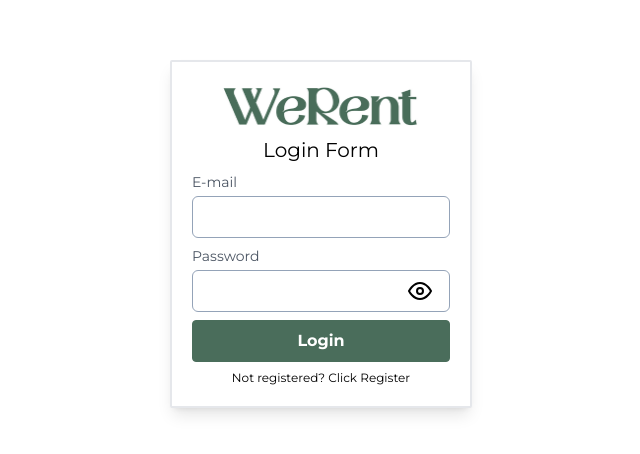
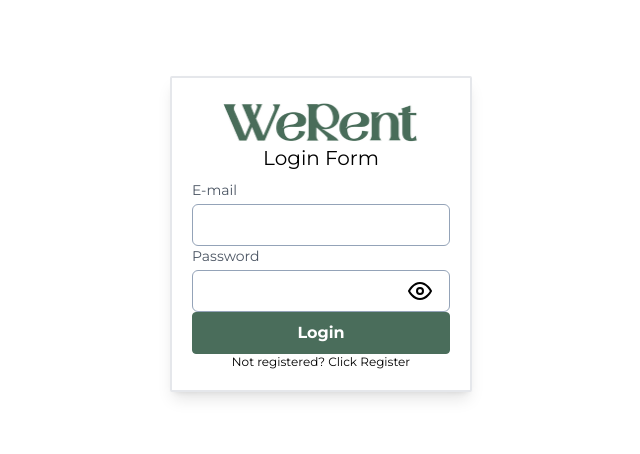
Before and after one commit to CaturAgeng/WeRent-FE, a Next.js app: page /login in a window 1280 px wide. Shown: the part 166-620 px from the top of the page, without its empty margins (319-959 px from the left). Built offline with nearby package versions, Linux system fonts and the light colour scheme.

Commit message:
adding name to fields

```diff
--- a/features/login/components/loginForm/index.tsx
+++ b/features/login/components/loginForm/index.tsx
@@ -48,6 +48,7 @@ export function LoginForm() {
           email: email!.toString(),
           password: password!.toString()
       }
+
       console.log(payload)
 
       mutate(payload)
@@ -65,11 +66,12 @@ export function LoginForm() {
                 className="object-center"
             />
             </div>
-        </form>
+
             <p className="text-center text-xl mb-2">Login Form</p>
-      <Input label="E-mail" data-cy="email-input"/>
+            <Input label="E-mail" name="email" data-cy="email-input"/>
             <Input
                 label="Password"
+                name="password"
                 type={showPassword ? "text" : "password"}
                 rightNode={showPassword ? <EyeCloseIcon /> : <EyeOpenIcon />}
                 rightNodeClick={showPasswordHandler}
@@ -84,6 +86,7 @@ export function LoginForm() {
             <p className="text-center text-xs">
                 Not registered? Click <a href="/register">Register</a>
             </p>
+        </form>
     </Card>
   );
 }
```
Also changed, not shown: 1 other file (tests, documents, lock files or other folders). Lines whose indentation alone changed are shown as unchanged.
